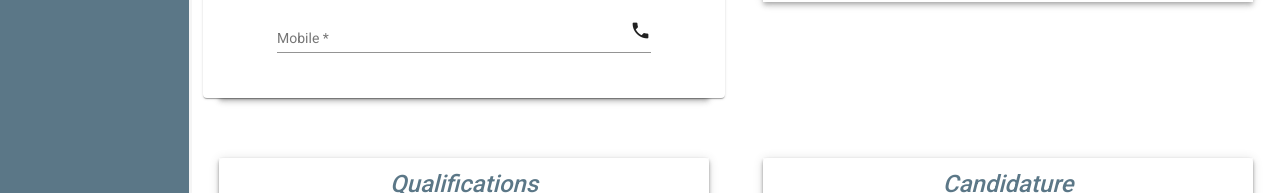
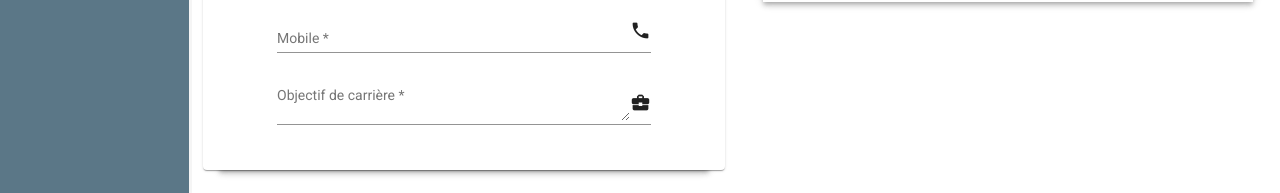
Before and after one commit to Bootcamp2020/skillful_network, an Angular app in the folder skillful_network_client/: page /home/profile in a window 1280 px wide. Shown: the part 469-662 px from the top of the page. Built offline with nearby package versions, Linux system fonts and the light colour scheme; no server answers.

Commit message:
JB_13.1.2 -[Front]- Gestion de l'objectif de carrière dans le profil du candidat. (#37)
Ajout de l'input objectif de carrière dans user-conf.component.html, et ajout du validator dans user-conf.component.ts

```diff
--- a/skillful_network_client/src/app/home/profile-conf/user-conf/user-conf.component.html
+++ b/skillful_network_client/src/app/home/profile-conf/user-conf/user-conf.component.html
@@ -39,6 +39,12 @@
               <mat-icon matSuffix>local_phone</mat-icon>
             </mat-form-field>
 
+            <mat-form-field class="tabelement">
+              <mat-label>Objectif de carrière</mat-label>
+              <textarea formControlName="careergoal" matInput placeholder="Votre objectif de carrière" class="form-control"></textarea>
+              <mat-icon matSuffix>business_center</mat-icon>
+            </mat-form-field>
+
           </form>
         </td>
       </tr>
--- a/skillful_network_client/src/app/home/profile-conf/user-conf/user-conf.component.ts
+++ b/skillful_network_client/src/app/home/profile-conf/user-conf/user-conf.component.ts
@@ -26,7 +26,9 @@ export class UserConfComponent {
       'firstname': [null, Validators.required],
       'birthdate': [null, Validators.required],
       'email': [null, Validators.required],
-      'phone': [null, Validators.required]
+      'phone': [null, Validators.required],
+      'careergoal': [null, Validators.required]
+
     });
   }
 }
```
